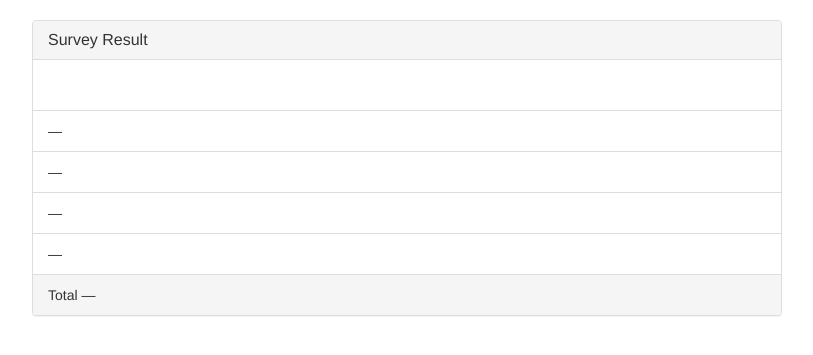
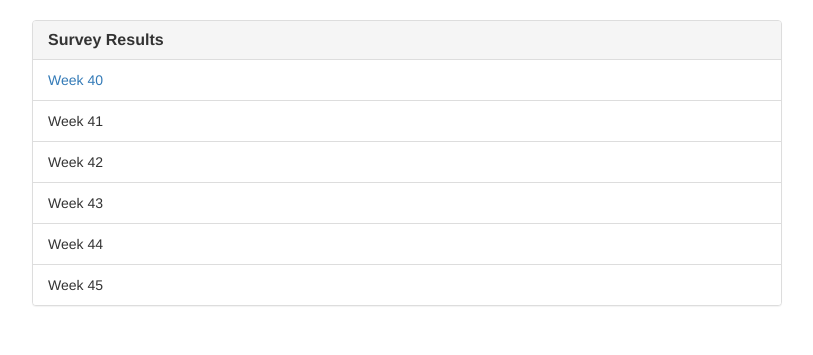
Before and after one commit to iiris-koivisto/Work-Health-TUAS-project, a Django app: page /results/ in a window 1280 px wide. Shown: the part 52-407 px from the top of the page, without its empty margins (233-1046 px from the left). Run offline with Django 4.2, Linux system fonts and the light colour scheme; some libraries are stand-ins or nearby versions.

Commit message:
WHT-8 Started to add a history of results page

```diff
--- a/WorkHealthTUAS/WorkHealth/templates/WorkHealth/results.html
+++ b/WorkHealthTUAS/WorkHealth/templates/WorkHealth/results.html
@@ -7,23 +7,17 @@
     <div class="col-lg-8 col-lg-offset-2">
         <div class="panel panel-default">
             <div class="panel-heading">
-                <h3 class="panel-title">Survey Result</h3>
-            </div>
-
-            <div class="panel-body">
-                <h3>{{ survey.question }}</h3>
+                <h1 class="panel-title"><strong>Survey Results</strong></h1>
             </div>
 
             <ul class="list-group">
-                <li class="list-group-item">{{ survey.option }} &mdash; <strong>{{ survey.option_one_count }}</strong></li>
-                <li class="list-group-item">{{ survey.option }} &mdash; <strong>{{ survey.option_two_count }}</strong></li>
-                <li class="list-group-item">{{ survey.option }} &mdash; <strong>{{ survey.option_three_count }}</strong></li>
-                <li class="list-group-item">{{ survey.option }} &mdash; <strong>{{ survey.option_three_count }}</strong></li>
+                <li class="list-group-item"><a href="{% url 'WorkHealth:week40'%}">Week 40</a></li>
+                <li class="list-group-item">Week 41</li>
+                <li class="list-group-item">Week 42</li>
+                <li class="list-group-item">Week 43</li>
+                <li class="list-group-item">Week 44</li>
+                <li class="list-group-item">Week 45</li>
             </ul>
-
-            <div class="panel-footer">
-                Total &mdash; <strong>{{ total }}</strong>
-            </div>
 
         </div>
     </div>
--- a/WorkHealthTUAS/WorkHealth/urls.py
+++ b/WorkHealthTUAS/WorkHealth/urls.py
@@ -10,4 +10,5 @@
     path('thankyou/', views.thankyou, name='thankyou'),
     #path('survey/<survey_id>/', views.survey, name='survey')
     path('results/', views.result, name='results'),
+    path('results/week40/', views.piechart, name='week40'),
 ]
--- a/WorkHealthTUAS/WorkHealth/views.py
+++ b/WorkHealthTUAS/WorkHealth/views.py
@@ -19,10 +19,10 @@
     return render(request, 'WorkHealth/index2.html', context)
 
 def thankyou(request):
-    question = Question.objects
-    option = Option.objects.all()
-    context = {"questions": question, "options": option}
-    return render(request, 'WorkHealth/thankyou.html', context)
+    return render(request, 'WorkHealth/thankyou.html')
+
+def piechart(request):
+    return render(request, 'WorkHealth/thankyou.html')
 
 # class survey(DetailView):
 #     model = Survey
```
Also changed, not shown: WorkHealthTUAS/WorkHealth/templates/WorkHealth/week40.html (added, +34 -0 lines).
